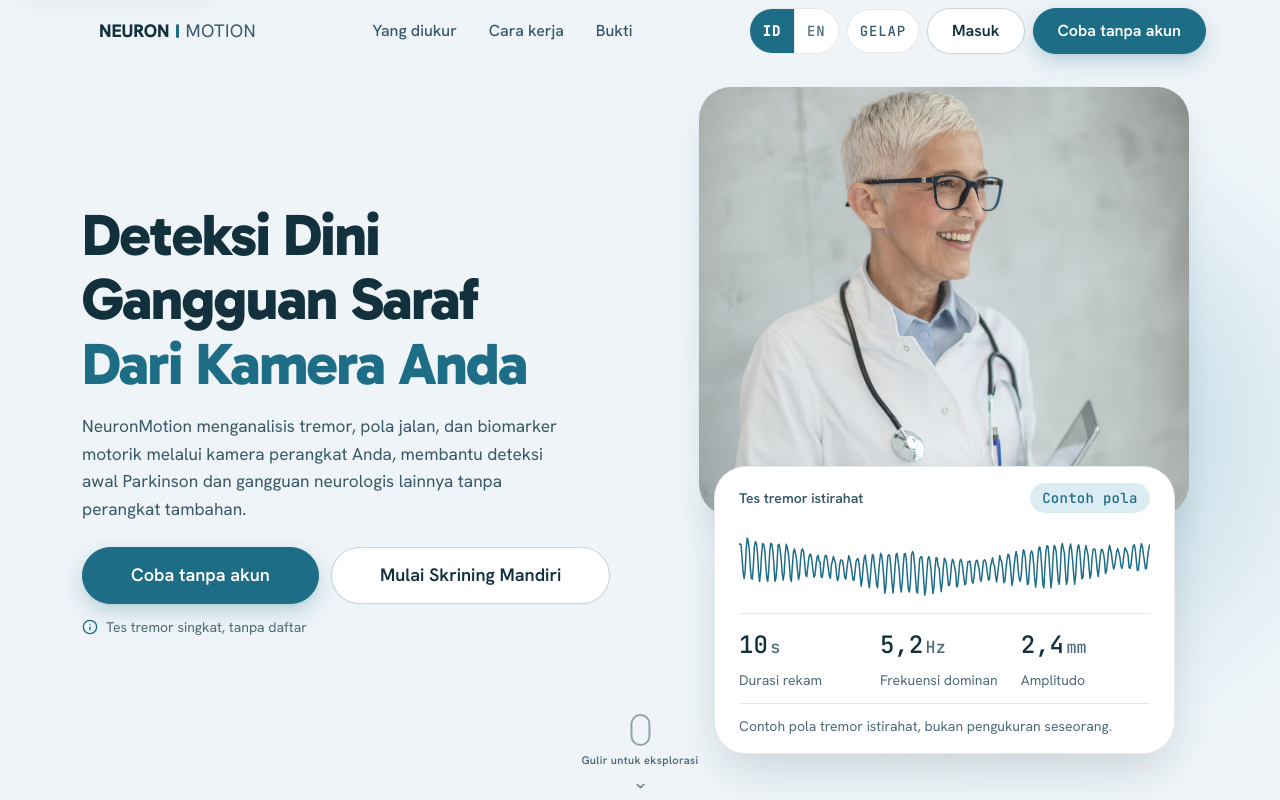
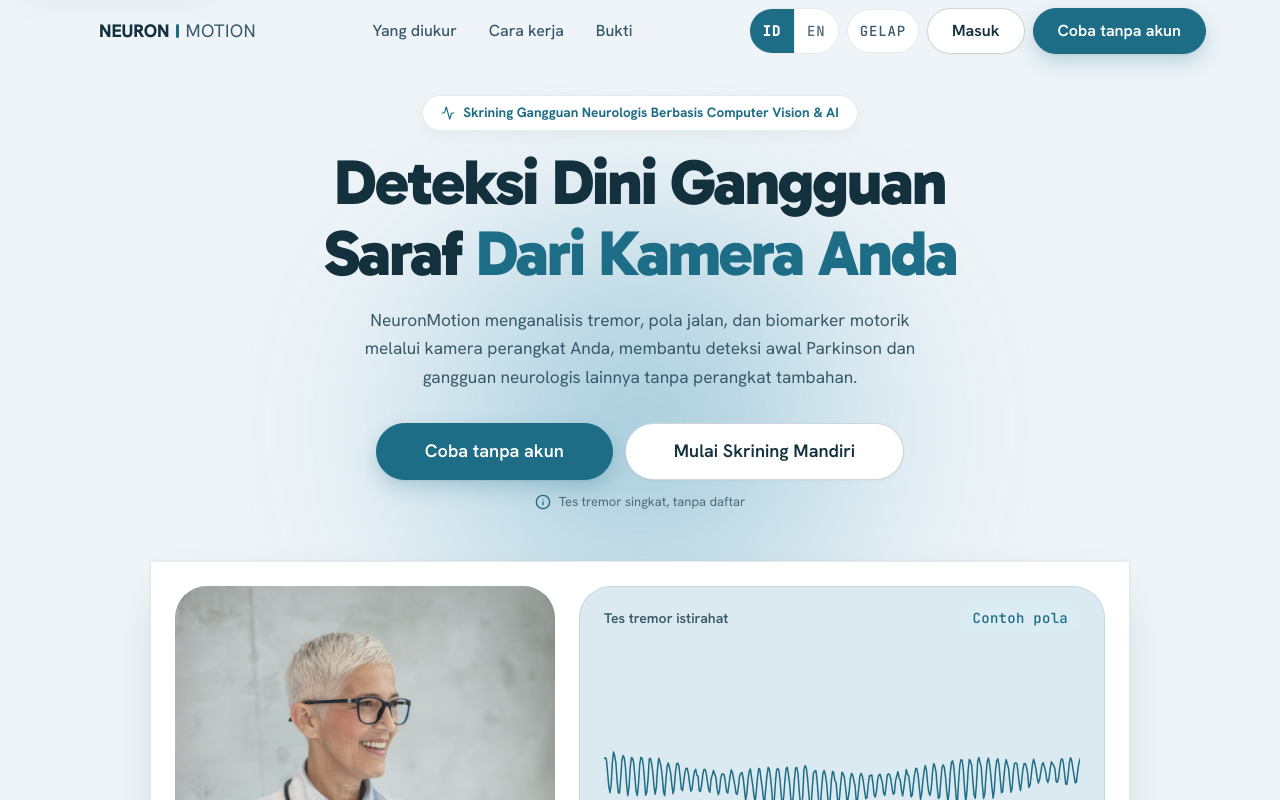
Before and after one commit to akhzaozy/neuronmotion, a Next.js app in the folder webapp/: page / in a window 1280 px wide. Shown: the top 800 px of the page. Built offline with nearby package versions, Linux system fonts and the light colour scheme; no server answers.

Commit message:
update:UI

```diff
--- a/webapp/src/app/landing.module.css
+++ b/webapp/src/app/landing.module.css
@@ -143,7 +143,7 @@
 }
 
 /* ── Hero ───────────────────────────────────────────────────────────────────
-   Dua kolom. Kiri membawa kalimatnya, kanan membawa buktinya. */
+   Tata letak simetris di tengah (dead-centered), bersih, modern, dan seimbang. */
 
 .hero {
   position: relative;
@@ -153,8 +153,9 @@
   flex-direction: column;
   align-items: center;
   justify-content: center;
-  padding: var(--s5) 0 var(--s7);
+  padding: var(--s6) 0 var(--s9);
   box-sizing: border-box;
+  text-align: center;
 }
 
 @media (max-width: 900px) {
@@ -164,58 +165,69 @@
   }
 }
 
-/* Bidang biru lembut yang jatuh di belakang panel bukti. */
+/* Bidang biru lembut yang jatuh di belakang hero. */
 .heroBlob {
   position: absolute;
   z-index: 0;
-  top: 50%;
-  right: -4%;
-  transform: translateY(-50%);
-  width: min(600px, 54vw);
-  aspect-ratio: 1 / 1;
-  background: radial-gradient(circle, var(--accent-soft) 0%, rgba(142, 191, 210, 0.2) 60%, transparent 75%);
-  opacity: 0.7;
+  top: 30%;
+  left: 50%;
+  transform: translate(-50%, -50%);
+  width: min(800px, 92vw);
+  height: 520px;
+  background: radial-gradient(circle, var(--accent-soft) 0%, rgba(142, 191, 210, 0.25) 50%, transparent 75%);
+  opacity: 0.8;
   border-radius: 50%;
-  filter: blur(40px);
+  filter: blur(50px);
   pointer-events: none;
 }
 
-@media (max-width: 900px) {
-  .heroBlob {
-    top: auto;
-    bottom: 0;
-    right: 50%;
-    transform: translateX(50%);
-    width: 90vw;
-    opacity: 0.4;
-  }
+.heroInner {
+  position: relative;
+  z-index: 1;
+  width: 100%;
+  max-width: 1100px;
+  margin: 0 auto;
+  padding: 0 var(--s5);
+  display: flex;
+  flex-direction: column;
+  align-items: center;
+  text-align: center;
+  box-sizing: border-box;
 }
 
-.heroGrid {
-  position: relative;
-  z-index: 1;
-  display: grid;
-  grid-template-columns: 1.05fr 0.95fr;
-  gap: var(--s7);
-  align-items: center;
-  width: 100%;
-  max-width: 1180px;
-  margin: 0 auto;
+.heroBadgeGroup {
+  display: inline-flex;
+  justify-content: center;
+  margin-bottom: var(--s4);
 }
 
-@media (max-width: 900px) {
-  .heroGrid {
-    grid-template-columns: minmax(0, 1fr);
-    gap: var(--s6);
-  }
+.heroBadgeChip {
+  display: inline-flex;
+  align-items: center;
+  gap: 8px;
+  padding: 6px 18px;
+  border-radius: var(--radius-pill);
+  background: var(--field);
+  border: 1px solid var(--rule-hair);
+  box-shadow: 0 4px 14px rgba(0, 0, 0, 0.04);
+  font-size: 13.5px;
+  font-weight: 700;
+  color: var(--accent);
+}
+
+.heroBadgeIcon {
+  color: var(--accent);
 }
 
 .heroTitle {
-  font-size: clamp(2.25rem, 4.6vw, 3.85rem);
-  font-weight: 800;
-  line-height: 1.1;
-  letter-spacing: -0.025em;
-  max-width: 17ch;
+  font-size: clamp(2.4rem, 5vw, 4.1rem);
+  font-weight: 850;
+  line-height: 1.12;
+  letter-spacing: -0.03em;
+  max-width: 22ch;
+  margin: 0 auto;
+  text-align: center;
+  color: var(--ink);
 }
 
 /* Kata terakhir judul diberi warna merek. */
@@ -224,28 +236,32 @@
 }
 
 .heroLead {
-  margin-top: var(--s4);
-  font-size: clamp(1rem, 1.35vw, 1.125rem);
-  line-height: 1.6;
+  margin: var(--s4) auto 0;
+  font-size: clamp(1.05rem, 1.35vw, 1.2rem);
+  line-height: 1.65;
   color: var(--ink-secondary);
-  max-width: 50ch;
+  max-width: 60ch;
+  text-align: center;
 }
 
 .heroActions {
   display: flex;
   flex-wrap: wrap;
+  align-items: center;
+  justify-content: center;
   gap: var(--s3);
-  margin-top: var(--s5);
+  margin: var(--s6) auto 0;
 }
 
 .heroNote {
-  display: flex;
+  display: inline-flex;
   align-items: center;
+  justify-content: center;
   gap: var(--s2);
-  margin-top: var(--s3);
-  font-size: var(--t-record);
+  margin: var(--s3) auto 0;
+  font-size: 13px;
   color: var(--ink-muted);
-  max-width: 60ch;
+  text-align: center;
 }
 
 .heroNoteIcon {
@@ -253,25 +269,41 @@
   color: var(--accent);
 }
 
-/* ── Figur hero ───────────────────────────────────────────────────────────── */
+/* ── Centered Showcase Card ───────────────────────────────────────────────── */
 
-.heroFigure {
-  position: relative;
-  min-width: 0;
-  display: flex;
-  flex-direction: column;
-  align-items: center;
+.heroShowcase {
+  margin-top: var(--s7);
   width: 100%;
-  max-width: 490px;
-  margin: 0 auto;
+  max-width: 980px;
 }
 
-.heroPhoto {
-  width: 100%;
+.heroShowcaseGrid {
+  display: grid;
+  grid-template-columns: 380px 1fr;
+  gap: var(--s5);
+  align-items: stretch;
+  background: var(--field);
+  border: 1px solid var(--rule-hair);
+  border-radius: var(--radius-2xl);
+  box-shadow: 0 20px 48px -12px rgba(18, 49, 61, 0.14), 0 0 0 1px rgba(0, 0, 0, 0.02);
+  padding: var(--s5);
+  text-align: left;
+}
+
+@media (max-width: 860px) {
+  .heroShowcaseGrid {
+    grid-template-columns: 1fr;
+    gap: var(--s4);
+    padding: var(--s4);
+  }
+}
+
+.heroPhotoWrap {
   border-radius: var(--radius-xl);
   overflow: hidden;
-  box-shadow: 0 16px 36px -12px rgba(18, 49, 61, 0.16);
-  aspect-ratio: 4 / 3.5;
+  position: relative;
+  min-height: 240px;
+  background: var(--inset);
 }
 
 .heroPhotoImg {
@@ -282,38 +314,23 @@
   object-position: 50% 18%;
 }
 
-@media (max-width: 900px) {
-  .heroFigure {
-    max-width: 540px;
-  }
-
-  .heroPhoto {
-    aspect-ratio: 16 / 10;
-  }
-}
-
 /* ── Panel bukti ──────────────────────────────────────────────────────────── */
 
 .panel {
   position: relative;
   z-index: 2;
-  width: 94%;
-  margin: -50px auto 0;
-  background: var(--field);
+  width: 100%;
+  margin: 0;
+  background: var(--inset);
   border: 1px solid var(--rule-hair);
   border-radius: var(--radius-xl);
-  box-shadow: 0 20px 48px -12px rgba(18, 49, 61, 0.2);
+  box-shadow: none;
   padding: var(--s4) var(--s5);
   min-width: 0;
   box-sizing: border-box;
-}
-
-@media (max-width: 900px) {
-  .panel {
-    width: 100%;
-    margin-top: var(--s4);
-    padding: var(--s4);
-  }
+  display: flex;
+  flex-direction: column;
+  justify-content: space-between;
 }
 
 .panelHead {
--- a/webapp/src/app/page.tsx
+++ b/webapp/src/app/page.tsx
@@ -196,8 +196,14 @@
         <section className={styles.hero}>
           <div className={styles.heroBlob} aria-hidden="true" />
 
-          <div className={`sheet ${styles.heroGrid}`}>
-            <div>
+          <div className={styles.heroInner}>
+            <div className={styles.heroBadgeGroup}>
+              <span className={styles.heroBadgeChip}>
+                <Activity size={14} className={styles.heroBadgeIcon} />
+                <span>Skrining Gangguan Neurologis Berbasis Computer Vision & AI</span>
+              </span>
+            </div>
+
             <h1 className={styles.heroTitle}>
               {t('land.title1')} {t('land.title2')}{' '}
               <span className={styles.heroTitleAccent}>{t('land.title3')}</span>
@@ -238,37 +244,20 @@
               <Info size={16} strokeWidth={2} className={styles.heroNoteIcon} aria-hidden="true" />
               {t('land.tryDemoSub')}
             </p>
-            </div>
 
-            {/* Kolom kanan menyusun ulang gerakan komposisi rujukan: subjek
-                manusia di dalam bidang biru, dengan satu kartu kecil melayang
-                menimpanya. Bedanya, kartu yang melayang di sini bukan kotak
-                pencarian melainkan pengukuran sungguhan.
-
-                Fotonya tenaga medis, bukan pasien, dan itu pilihan yang
-                disengaja: produk ini bukan pengganti dokter, dan halaman
-                depannya sebaiknya tidak membuka dengan gambar orang yang
-                sedang sakit. */}
-            <div className={styles.heroFigure}>
-              <div className={styles.heroPhoto}>
+            {/* Centered Showcase Card */}
+            <div className={styles.heroShowcase}>
+              <div className={styles.heroShowcaseGrid}>
+                <div className={styles.heroPhotoWrap}>
                   <Image
                     src={heroDoctor}
                     alt={t('land.heroPhotoAlt')}
                     className={styles.heroPhotoImg}
-                  sizes="(max-width: 900px) 92vw, 560px"
+                    sizes="(max-width: 900px) 92vw, 420px"
                     priority
                   />
                 </div>
 
-            {/* Panel bukti.
-                Kiri, posisi tangan saat tes. Kanan, jejak yang dihasilkannya.
-                Di bawah keduanya, tiga bacaan yang dihitung dari jejak yang
-                sama.
-
-                Gambar tangan sengaja ilustrasi, bukan tangkapan layar
-                pengukuran. Jejaknya sebaliknya, dan medan `kind` pada datanya
-                yang memilih apakah ia disebut rekaman atau contoh pola, jadi
-                pola buatan tidak pernah bisa mengaku sebagai pengukuran. */}
                 <figure className={styles.panel}>
                   <div className={styles.panelHead}>
                     <span className={styles.panelTitle}>{t('land.panelTitle')}</span>
@@ -317,6 +306,7 @@
                         : t('land.traceCaptionShortIllustration')}
                   </figcaption>
                 </figure>
+              </div>
             </div>
           </div>
 
```
Lines whose indentation alone changed are shown as unchanged.
